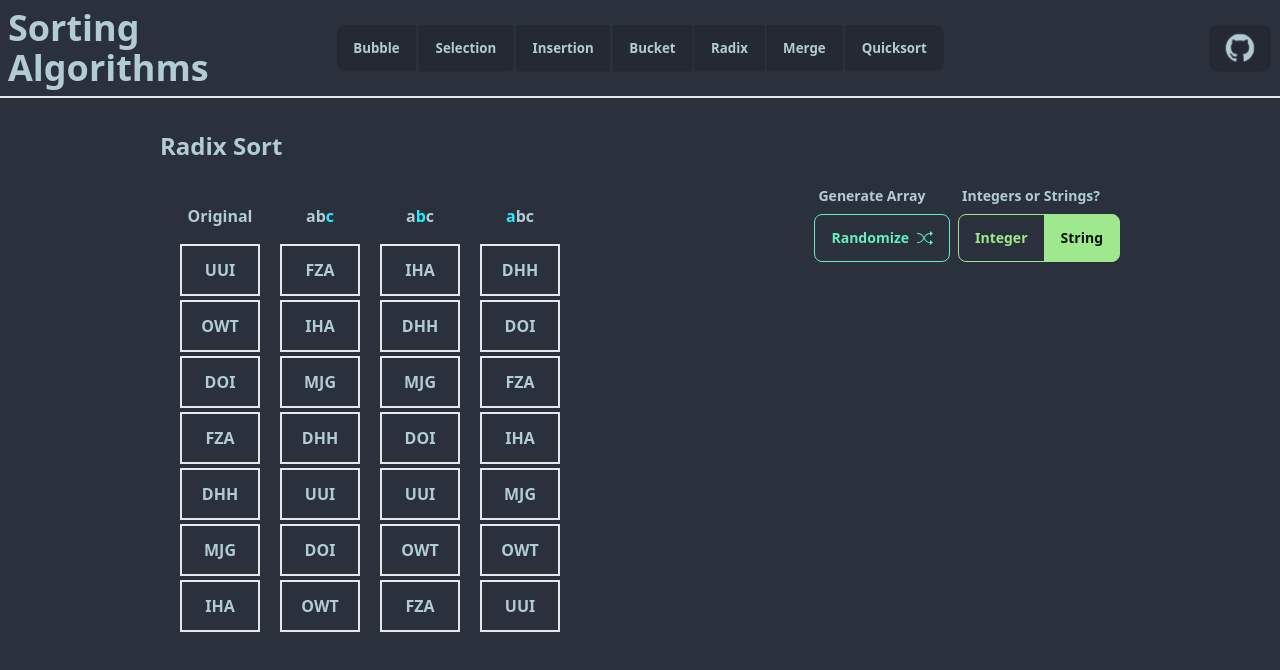
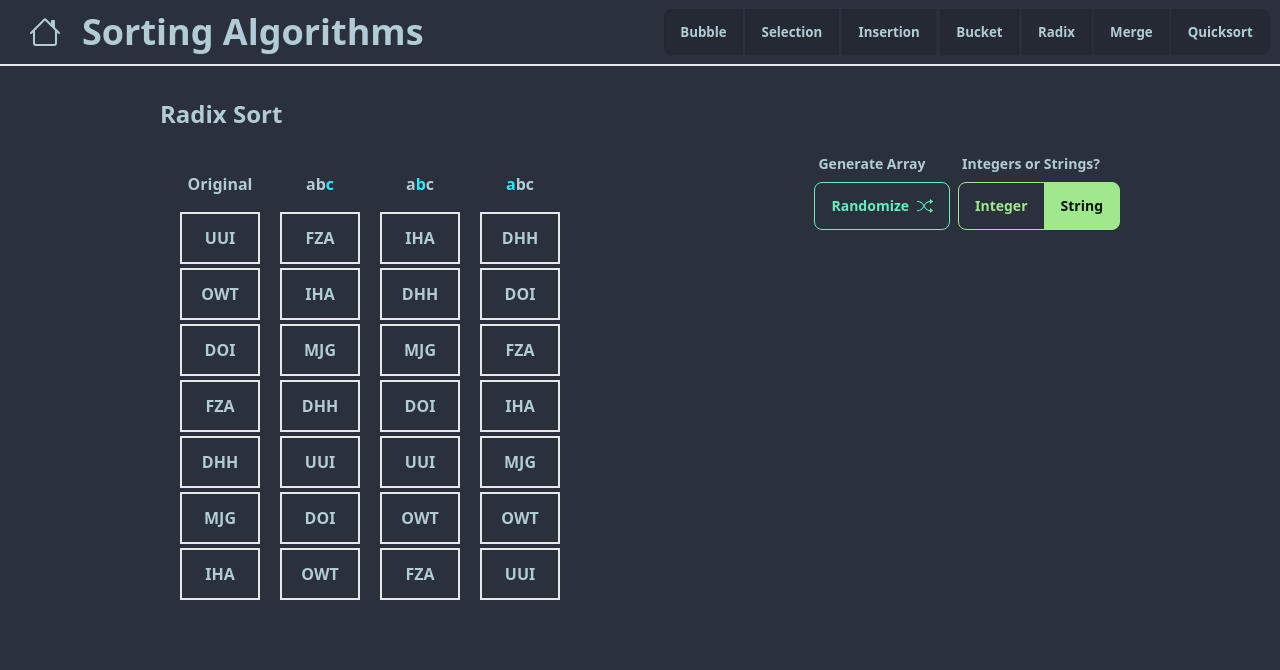
Before and after one commit to alexespejo/dsa-visualizer, a Svelte app: page /sorting_algo/radix_sort in a window 1280 px wide. Shown: the top 670 px of the page. Built offline with nearby package versions, Linux system fonts and the light colour scheme.

Commit message:
update navbars

```diff
--- a/src/components/HashTableControls/Navbar.svelte
+++ b/src/components/HashTableControls/Navbar.svelte
@@ -6,7 +6,7 @@
 
 <div class="navbar bg-base-100 shadow-sm border-b-2">
  <div class="navbar-start lg:flex-1">
-  <Link to="/" class="btn btn-ghost">
+  <Link to="/" class="btn btn-ghost mx-1">
    <svg
     xmlns="http://www.w3.org/2000/svg"
     width="32"
--- a/src/components/SortingAlgoControls/Navbar.svelte
+++ b/src/components/SortingAlgoControls/Navbar.svelte
@@ -1,24 +1,35 @@
 <script>
-import {Router, Link, Route } from "svelte-routing"
-import DropdownMenue from "../NavbarDropDown/DropdownMenue.svelte";
-import SortingAlgoRouteLinks from "./SortingAlgoRouteLinks.svelte";
+ import { Router, Link, Route } from "svelte-routing";
+ import DropdownMenue from "../NavbarDropDown/DropdownMenue.svelte";
+ import SortingAlgoRouteLinks from "./SortingAlgoRouteLinks.svelte";
 </script>
 
 <div class="navbar bg-base-100 shadow-sm border-b-2">
-
-  <div class="navbar-start">
-    <Link to="/">
-    <h1 class="text-xl sm:text-2xl lg:text-4xl font-bold">Sorting Algorithms</h1>
-    </Link>
-  </div>
-  <div class="ml-auto sm:navbar-center">
-    <DropdownMenue label="More Algorithms"><SortingAlgoRouteLinks/></DropdownMenue>
-  </div>
-<div class="hidden sm:flex navbar-end">
-    <a href="https://github.com/alexespejo/dsa-visualizer" class="btn  ">
-     <svg xmlns="http://www.w3.org/2000/svg" width="30" height="30" fill="currentColor" class="bi bi-github" viewBox="0 0 16 16">
-  <path d="M8 0C3.58 0 0 3.58 0 8c0 3.54 2.29 6.53 5.47 7.59.4.07.55-.17.55-.38 0-.19-.01-.82-.01-1.49-2.01.37-2.53-.49-2.69-.94-.09-.23-.48-.94-.82-1.13-.28-.15-.68-.52-.01-.53.63-.01 1.08.58 1.23.82.72 1.21 1.87.87 2.33.66.07-.52.28-.87.51-1.07-1.78-.2-3.64-.89-3.64-3.95 0-.87.31-1.59.82-2.15-.08-.2-.36-1.02.08-2.12 0 0 .67-.21 2.2.82.64-.18 1.32-.27 2-.27s1.36.09 2 .27c1.53-1.04 2.2-.82 2.2-.82.44 1.1.16 1.92.08 2.12.51.56.82 1.27.82 2.15 0 3.07-1.87 3.75-3.65 3.95.29.25.54.73.54 1.48 0 1.07-.01 1.93-.01 2.2 0 .21.15.46.55.38A8.01 8.01 0 0 0 16 8c0-4.42-3.58-8-8-8"/>
-</svg>
-    </a>
-  </div>
+ <div class="navbar-start lg:flex-1">
+  <Link to="/" class="btn btn-ghost mx-1">
+   <svg
+    xmlns="http://www.w3.org/2000/svg"
+    width="32"
+    height="32"
+    fill="currentColor"
+    class="bi bi-house"
+    viewBox="0 0 16 16"
+   >
+    <path
+     d="M8.707 1.5a1 1 0 0 0-1.414 0L.646 8.146a.5.5 0 0 0 .708.708L2 8.207V13.5A1.5 1.5 0 0 0 3.5 15h9a1.5 1.5 0 0 0 1.5-1.5V8.207l.646.647a.5.5 0 0 0 .708-.708L13 5.793V2.5a.5.5 0 0 0-.5-.5h-1a.5.5 0 0 0-.5.5v1.293zM13 7.207V13.5a.5.5 0 0 1-.5.5h-9a.5.5 0 0 1-.5-.5V7.207l5-5z"
+    />
+   </svg>
+  </Link>
+  <h1 class="text-xl sm:text-2xl lg:text-4xl font-bold lg:flex hidden">
+   Sorting Algorithms
+  </h1>
+ </div>
+ <div class="navbar-center lg:flex-none lg:hidden">
+  <h1 class="text-xl sm:text-2xl lg:text-4xl font-bold">Sorting Algorithms</h1>
+ </div>
+ <div class="navbar-end lg:w-fit">
+  <DropdownMenue label="Sorting Algorithms"
+   ><SortingAlgoRouteLinks /></DropdownMenue
+  >
+ </div>
 </div>
--- a/src/layouts/FunctionVisualizerLayout.svelte
+++ b/src/layouts/FunctionVisualizerLayout.svelte
@@ -10,7 +10,7 @@
 {:else if dataStructure === "SA"}
  <SortingAlgoNavbar />
 {/if}
-<main class="px-2 py-4">
- <h1 class="title-heading lg:px-24 text-center">{title}</h1>
+<main class="px-2 py-4 xl:px-64">
+ <h1 class="title-heading lg:px-24">{title}</h1>
  <slot />
 </main>
```
